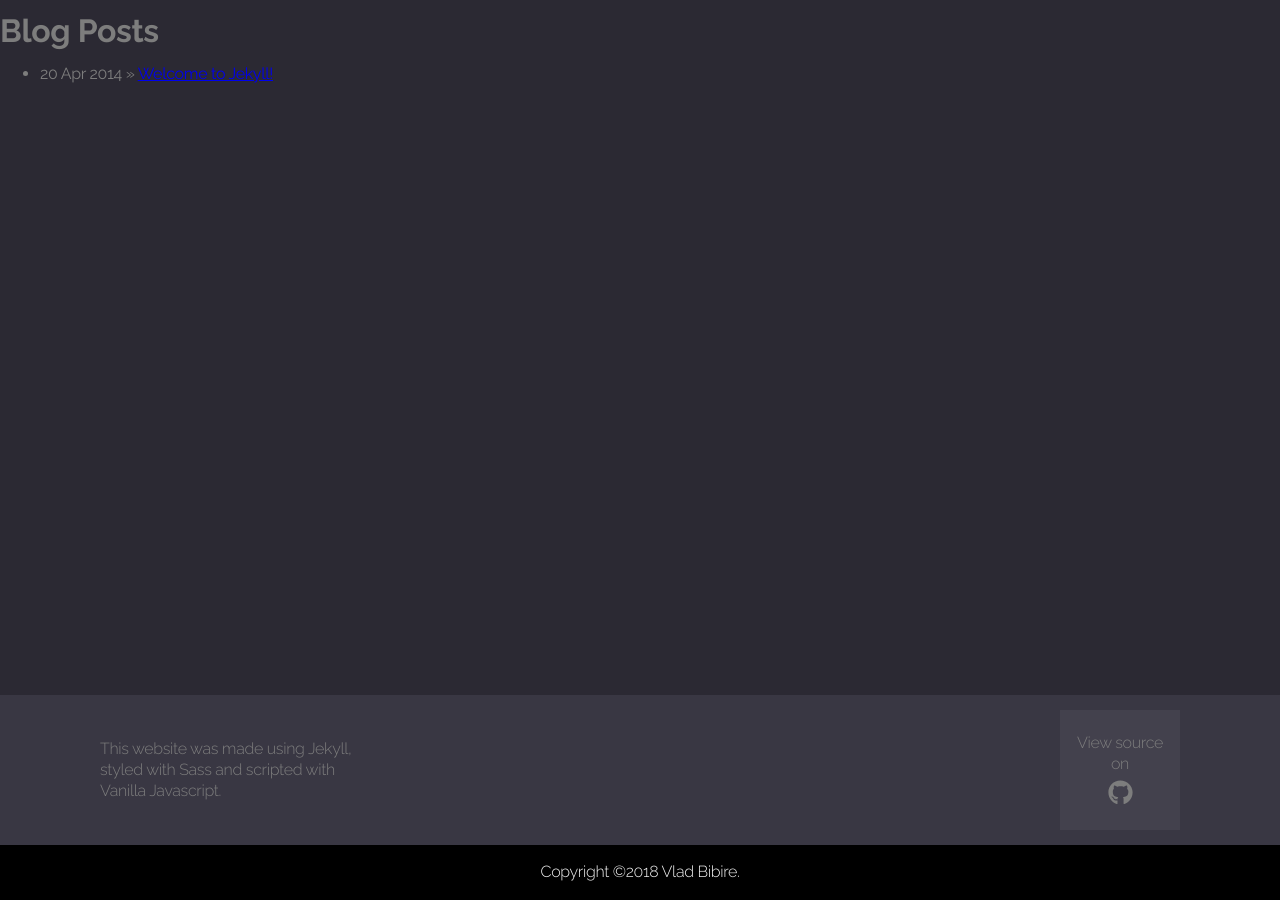
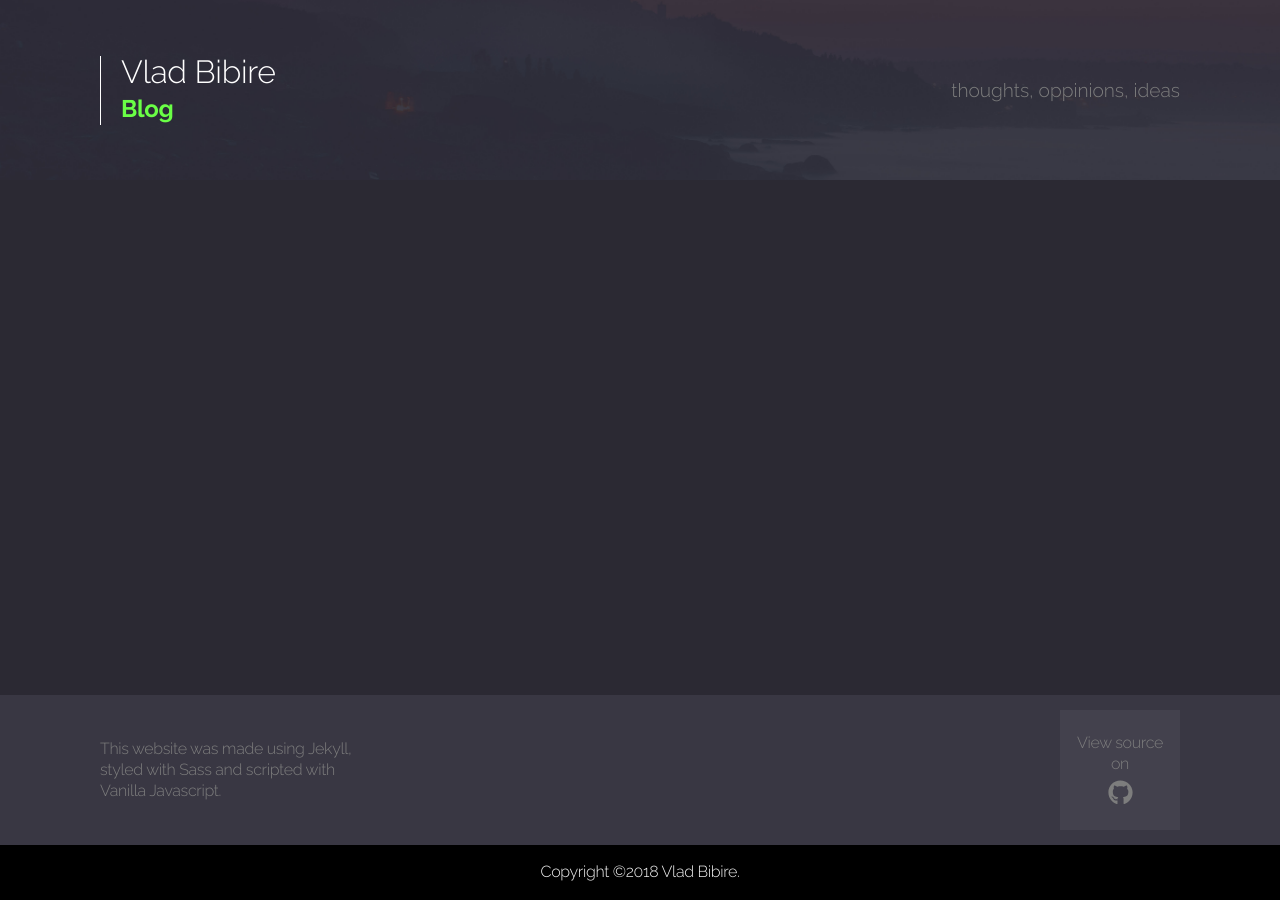
Before and after one commit to hexblend/PersonalWebsiteV2, a Jekyll site: the page built from blog.html, in a window 1280 px wide. Built offline with Jekyll 4.4.1, drawn with Linux system fonts in a browser that asks for light colours; nearby versions of some CDN libraries; Markdown is read by kramdown in place of the engine named in the settings.

Commit message:
Blog Header + ReadMe

```diff
--- a/_includes/blogHeader.html
+++ b/_includes/blogHeader.html
@@ -0,0 +1,9 @@
+<header class="blog-header">
+  <div class="left-titles">
+    <h1>Vlad Bibire</h1>
+    <h2>Blog</h2>
+  </div>
+  <div class="right-description">
+    <p>thoughts, oppinions, ideas</p>
+  </div>
+</header>
--- a/_includes/footer.html
+++ b/_includes/footer.html
@@ -1,7 +1,7 @@
 <footer>
   <div class="website-desc">
     <p>This website was made using Jekyll, styled with Sass and scripted with Vanilla Javascript.</p>
-    <a href="#" class="button">
+    <a href="https://github.com/webexplained/ModernPersonalWebsite" class="button">
       <span>
         View source on <br>
         <i class="fab fa-github"></i>
--- a/_scss/4-pages/_blog.scss
+++ b/_scss/4-pages/_blog.scss
@@ -0,0 +1,3 @@
+// .blog-wrapper {
+//   padding: 0 150px;
+// }
--- a/blog.html
+++ b/blog.html
@@ -3,6 +3,9 @@ layout: default
 title: Blog |
 ---
 
+{% include blogHeader.html %}
+
+<!-- <div class="blog-wrapper">
   <div id="home">
     <h1>Blog Posts</h1>
     <ul class="posts">
@@ -11,3 +14,4 @@ title: Blog |
       {% endfor %}
     </ul>
   </div>
+</div> -->
--- a/css/main.css
+++ b/css/main.css
@@ -322,7 +322,7 @@ footer {
     -ms-flex-align: center;
         align-items: center;
     padding: 0 100px; }
-    @media (max-width: 600px) {
+    @media (max-width: 605px) {
       footer .website-desc {
         -ms-flex-direction: column;
             flex-direction: column;
@@ -332,7 +332,7 @@ footer {
       max-width: 260px;
       text-align: left;
       font-weight: 200; }
-      @media (max-width: 600px) {
+      @media (max-width: 605px) {
         footer .website-desc p {
           text-align: center; } }
     footer .website-desc a {
@@ -351,8 +351,8 @@ footer {
           justify-content: center;
       -ms-flex-direction: column;
           flex-direction: column;
-      transition: .2s ease-in-out; }
-      @media (max-width: 600px) {
+      transition: .3s ease-in-out; }
+      @media (max-width: 605px) {
         footer .website-desc a {
           margin-bottom: 10px; } }
       footer .website-desc a:hover {
@@ -370,3 +370,54 @@ footer {
     footer .copyright-container p {
       color: #f2f2f2;
       font-weight: 200; }
+
+header.blog-header {
+  height: 180px;
+  background: url("../img/main-bg.jpg") no-repeat center center;
+  background-size: cover;
+  display: -ms-flexbox;
+  display: flex;
+  -ms-flex-pack: justify;
+      justify-content: space-between;
+  -ms-flex-align: center;
+      align-items: center;
+  padding: 0 100px; }
+  @media (max-width: 605px) {
+    header.blog-header {
+      text-align: center;
+      -ms-flex-direction: column;
+          flex-direction: column;
+      height: auto;
+      padding: 20px 0; } }
+  header.blog-header .left-titles {
+    border-left: 1px solid #fff;
+    padding-left: 20px;
+    line-height: 2em;
+    transition: .3s ease-in-out; }
+    @media (max-width: 605px) {
+      header.blog-header .left-titles {
+        margin-bottom: 15px;
+        border-left: 0;
+        padding: 0 0 10px 0;
+        border-bottom: 1px solid #7d7d7d; } }
+    header.blog-header .left-titles h1 {
+      font-weight: 200;
+      margin: 0;
+      padding: 0;
+      color: #fff;
+      font-size: 2em; }
+    header.blog-header .left-titles h2 {
+      margin: 0;
+      padding: 5px 0 0 0;
+      color: #6aff46;
+      font-weight: 700; }
+  header.blog-header .right-description p {
+    font-size: 1.2em;
+    font-weight: 200;
+    letter-spacing: 0;
+    margin: 0;
+    padding: 0;
+    transition: .3s ease-in-out; }
+    @media (max-width: 605px) {
+      header.blog-header .right-description p {
+        font-size: 1.1em; } }
```
Also changed, not shown: _scss/3-includes/_blogHeader.scss (+55 -0 lines), _scss/3-includes/_footer.scss (+5 -4 lines), README.md, img/main-bg.jpg (added), preview.jpg (added), 8 other files. Lines whose indentation alone changed are shown as unchanged.
